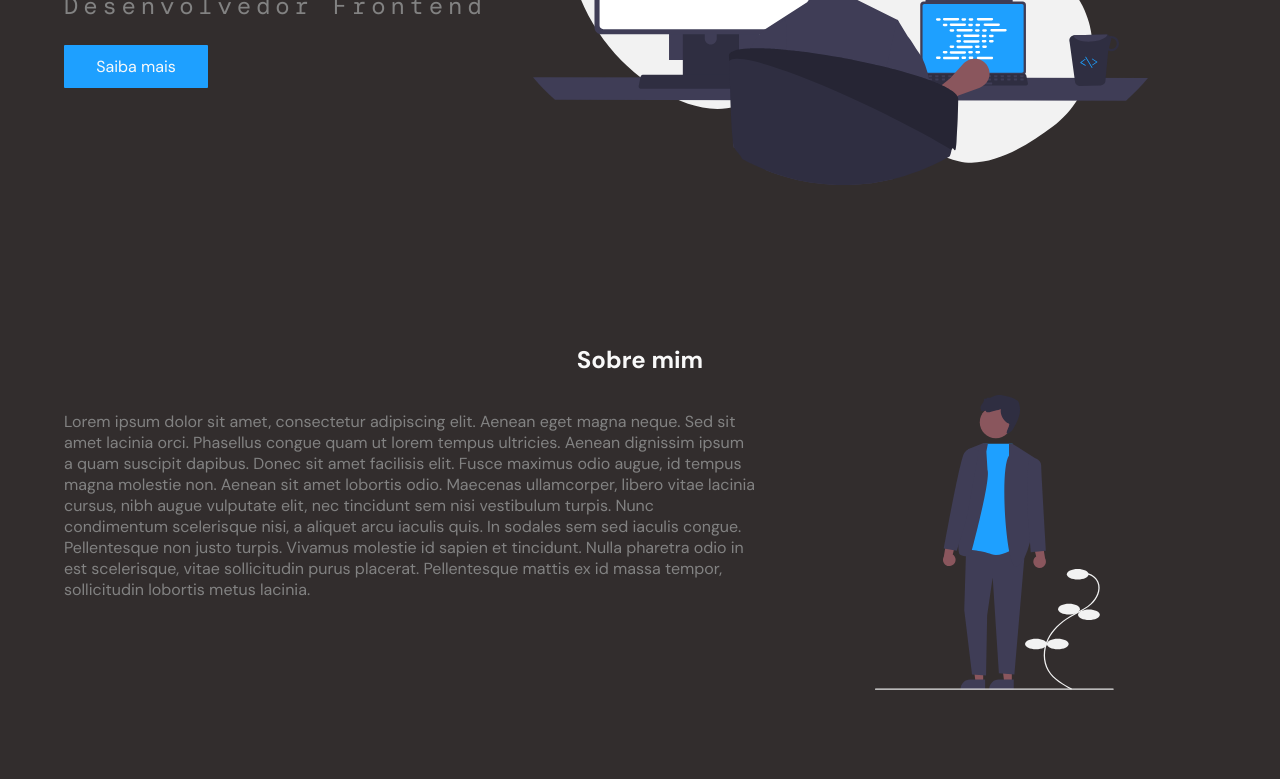
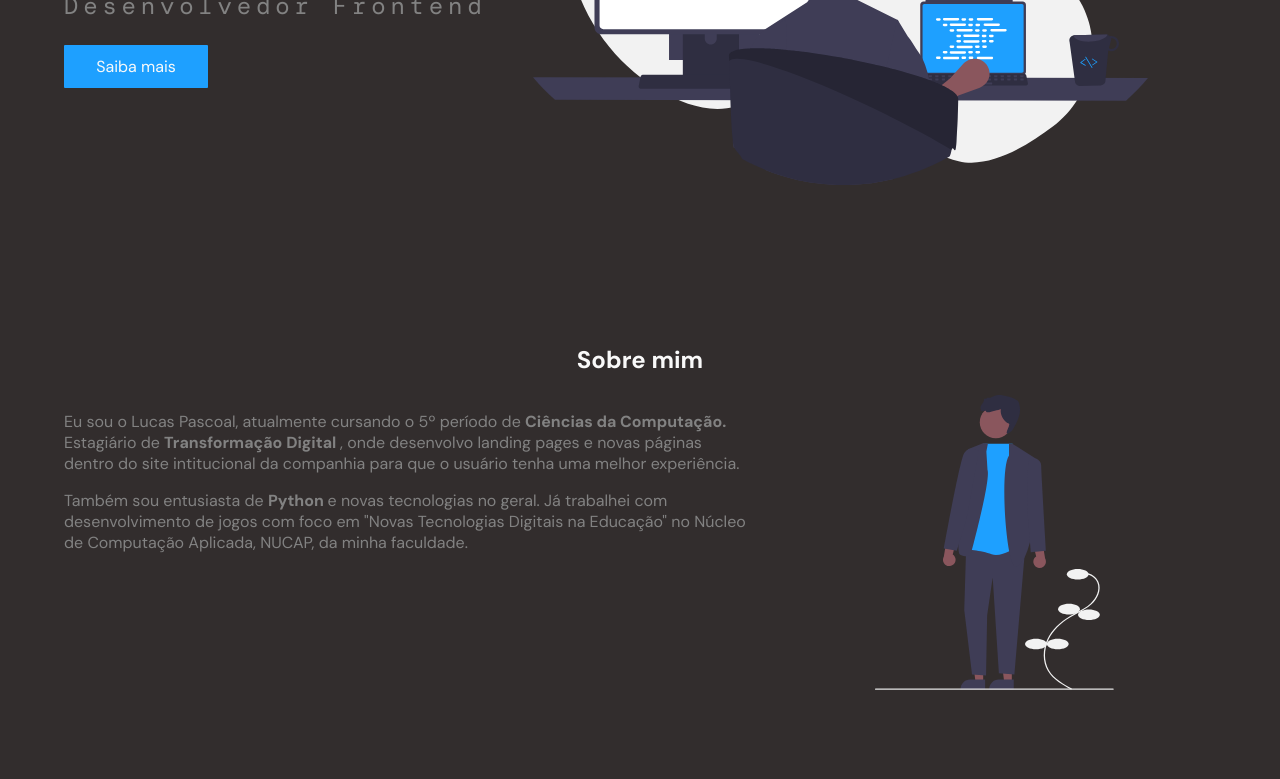
Before and after one commit to olucaspascoal/website-lucaspascoal, an Angular app: page / in a window 1280 px wide. Shown: the part 443-1222 px from the top of the page. Built offline with nearby package versions, Linux system fonts and the light colour scheme.

Commit message:
Inicio de ajustes na seção sobre

```diff
--- a/src/app/sobre/sobre.component.html
+++ b/src/app/sobre/sobre.component.html
@@ -3,7 +3,17 @@
     <div class="sobre-box">
         <div class="sobre-box-esq">
             <p>
-                Lorem ipsum dolor sit amet, consectetur adipiscing elit. Aenean eget magna neque.
+                Eu sou o Lucas Pascoal, atualmente cursando o  {{this.semestreAtual}}º período de <b> Ciências da Computação. </b>
+                Estagiário de <b> Transformação Digital </b>, onde desenvolvo landing pages e novas páginas dentro do site
+                intitucional da companhia para que o usuário tenha uma melhor experiência.
+            </p>
+            <p>
+                Também sou entusiasta de <b> Python </b> e novas tecnologias no geral.
+
+                Já trabalhei com desenvolvimento de jogos com foco em "Novas Tecnologias Digitais na Educação" no Núcleo de
+                Computação Aplicada, NUCAP, da minha faculdade.
+
+                <!-- Lorem ipsum dolor sit amet, consectetur adipiscing elit. Aenean eget magna neque.
                 Sed sit amet lacinia orci. Phasellus congue quam ut lorem tempus ultricies. Aenean
                 dignissim ipsum a quam suscipit dapibus. Donec sit amet facilisis elit. Fusce maximus
                 odio augue, id tempus magna molestie non. Aenean sit amet lobortis odio.
@@ -11,7 +21,7 @@
                 nec tincidunt sem nisi vestibulum turpis. Nunc condimentum scelerisque nisi,
                 a aliquet arcu iaculis quis. In sodales sem sed iaculis congue. Pellentesque non justo turpis.
                  Vivamus molestie id sapien et tincidunt. Nulla pharetra odio in est scelerisque,
-                 vitae sollicitudin purus placerat. Pellentesque mattis ex id massa tempor, sollicitudin lobortis metus lacinia.
+                 vitae sollicitudin purus placerat. Pellentesque mattis ex id massa tempor, sollicitudin lobortis metus lacinia. -->
             </p>
         </div>
         <div class="sobre-box-dir">
--- a/src/app/sobre/sobre.component.ts
+++ b/src/app/sobre/sobre.component.ts
@@ -7,9 +7,26 @@ import { Component, OnInit } from '@angular/core';
 })
 export class SobreComponent implements OnInit {
 
+  todayMonth: any;
+  semestreAtual: any;
+  today = new Date();
+  mes = this.today.getMonth() + 1;
+  ano = this.today.getFullYear();
+
   constructor() { }
 
   ngOnInit(): void {
+    if (this.mes < 10) {
+      this.todayMonth = '0' + this.mes;
+    } else {
+      this.todayMonth = this.mes.toString();
+    }
+    this.semestre()
   }
-
+  semestre(){
+    this.semestreAtual = (((this.ano + 1) - 2020) * 2);
+    if(this.todayMonth <= 6){
+      this.semestreAtual = this.semestreAtual - 1;
+    }
+  }
 }
```
